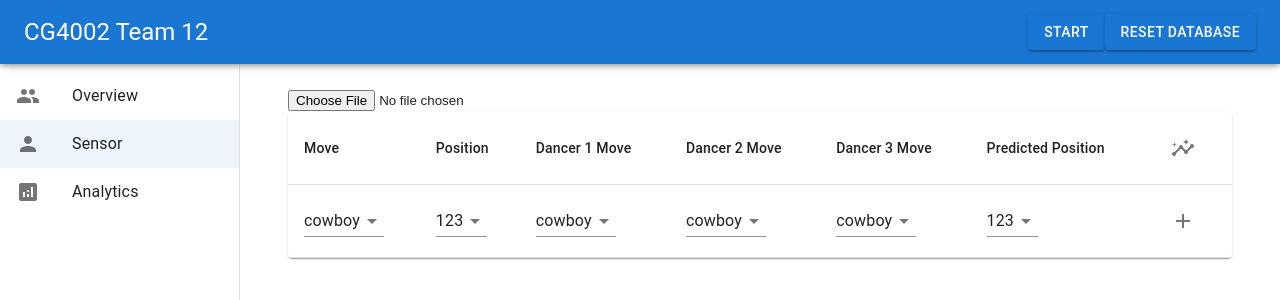
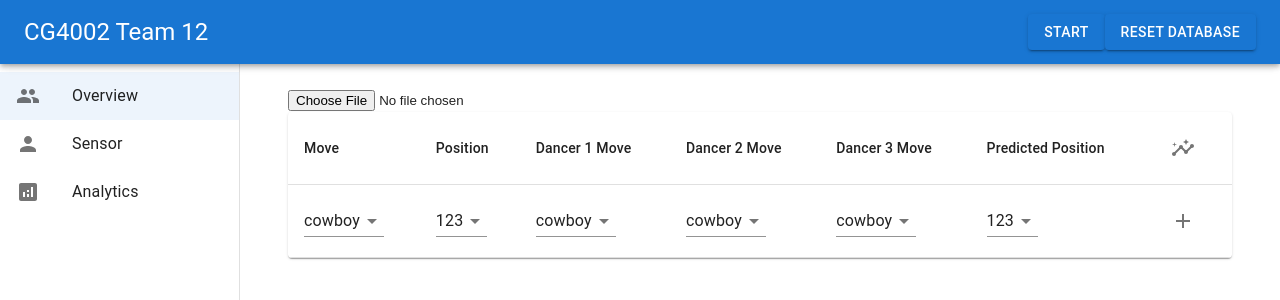
Before and after one commit to CG4002-ComputerEngineering-Capstone/DanceDance, a React (Create React App) app in the folder Dashboard/frontend/: page /Analytics in a window 1280 px wide. Shown: the top 300 px of the page. Built offline with nearby package versions, Linux system fonts and the light colour scheme; what chartjs-plugin-streaming would draw is missing.

Commit message:
Fix menu starting on the wrong tab

```diff
--- a/Dashboard/frontend/src/components/NavigationMenu.js
+++ b/Dashboard/frontend/src/components/NavigationMenu.js
@@ -16,7 +16,7 @@ import PersonIcon from '@mui/icons-material/Person';
 const drawerWidth = 240;
 
 function NavigationMenu() {
-  const [selectedIndex, setSelectedIndex] = useState(1);
+  const [selectedIndex, setSelectedIndex] = useState(0);
 
   const handleListItemClick = (event, index) => {
     setSelectedIndex(index);
```
